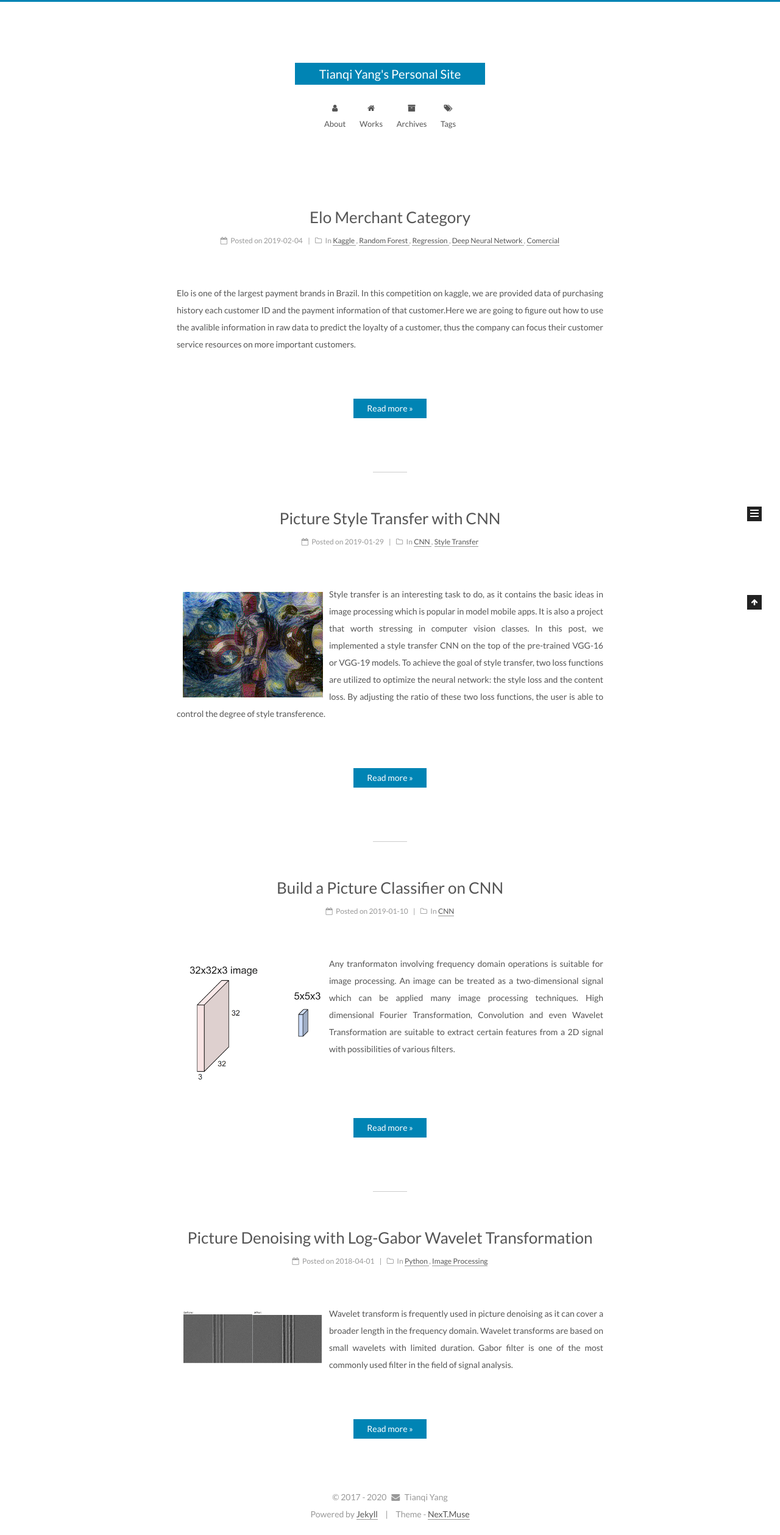
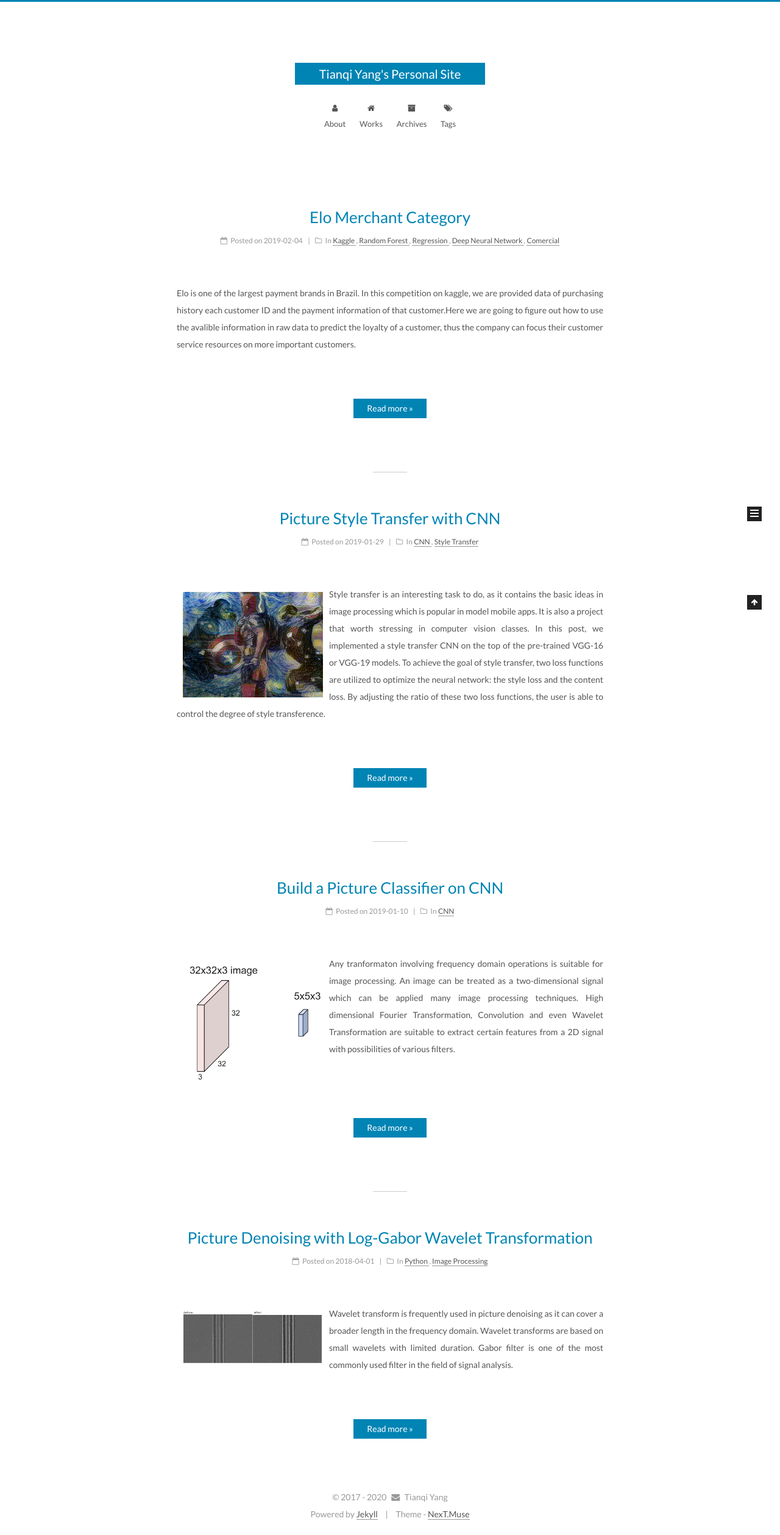
Before and after one commit to bruceyoungsysu/bruceyoungsysu.github.io, a Jekyll site: the page built from index.html, in a window 1280 px wide. Shown: the whole page at 61% size. Built offline with Jekyll 4.4.1, drawn with Linux system fonts in a browser that asks for light colours; the list of posts is cut into pages by our own code.

Commit message:
change color

```diff
--- a/_sass/_common/components/post/post-title.scss
+++ b/_sass/_common/components/post/post-title.scss
@@ -11,7 +11,7 @@
 .posts-expand .post-title-link {
   display: inline-block;
   position: relative;
-  color: $black-light;
+  color: $twitter-blue;
   border-bottom: none;
   line-height: 1.2;
   vertical-align: top;
@@ -23,7 +23,7 @@
     height: 2px;
     bottom: 0;
     left: 0;
-    background-color: #000;
+    background-color: #00aced;
     visibility: hidden;
     @include transform(scaleX(0));
     @include the-transition();
```
